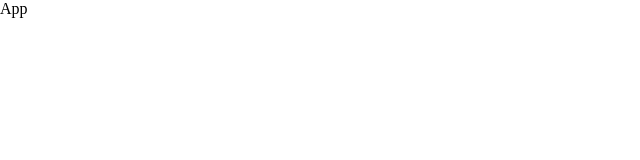
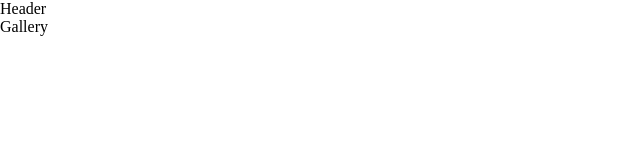
Before and after one commit to crzoukman/gallery-client, a React (Create React App) app: page / in a window 1280 px wide. Shown: the top 160 px of the page, without its empty margins (0-640 px from the left). Built offline with nearby package versions, Linux system fonts and the light colour scheme.

Commit message:
feat: add routing

```diff
--- a/src/App/App.tsx
+++ b/src/App/App.tsx
@@ -1,7 +1,14 @@
 import { FC } from 'react';
+import { Header } from 'components';
+import { Routing } from 'pages';
 
 const App: FC = () => {
-	return <div>App</div>;
+  return (
+    <div>
+      <Header />
+      <Routing />
+    </div>
+  );
 };
 
 export default App;
--- /dev/null
+++ b/src/components/Header/Header.tsx
@@ -0,0 +1,9 @@
+import { FC } from "react";
+
+const Header: FC = () => {
+  return (
+    <div>Header</div>
+  );
+};
+
+export default Header;
--- /dev/null
+++ b/src/components/index.ts
@@ -0,0 +1 @@
+export { default as Header } from './Header/Header';
--- a/src/index.tsx
+++ b/src/index.tsx
@@ -4,11 +4,14 @@ import './index.css';
 import App from './App/App';
 import { store } from './redux/store';
 import { Provider } from 'react-redux';
+import { BrowserRouter } from 'react-router-dom';
 
 ReactDOM.render(
   <React.StrictMode>
     <Provider store={store}>
+      <BrowserRouter>
         <App />
+      </BrowserRouter>
     </Provider>
   </React.StrictMode>,
   document.getElementById('root'),
--- /dev/null
+++ b/src/pages/About/About.tsx
@@ -0,0 +1,9 @@
+import { FC } from "react";
+
+const About: FC = () => {
+  return (
+    <div>About</div>
+  );
+};
+
+export default About;
--- /dev/null
+++ b/src/pages/Details/Details.tsx
@@ -0,0 +1,9 @@
+import { FC } from "react"
+
+const Details: FC = () => {
+  return (
+    <div>Details</div>
+  );
+};
+
+export default Details;
--- /dev/null
+++ b/src/pages/Gallery/Gallery.tsx
@@ -0,0 +1,9 @@
+import { FC } from "react";
+
+const Gallery: FC = () => {
+  return (
+    <div>Gallery</div>
+  );
+};
+
+export default Gallery;
--- /dev/null
+++ b/src/pages/NotFound/NotFound.tsx
@@ -0,0 +1,9 @@
+import { FC } from "react";
+
+const NotFound: FC = () => {
+  return (
+    <div>404</div>
+  );
+};
+
+export default NotFound;
--- /dev/null
+++ b/src/pages/Routing.tsx
@@ -0,0 +1,21 @@
+import { FC } from "react";
+import { Routes, Route } from 'react-router-dom';
+import About from "./About/About";
+import Details from "./Details/Details";
+import Gallery from "./Gallery/Gallery";
+import NotFound from "./NotFound/NotFound";
+
+const Routing: FC = () => {
+  return (
+    <div>
+      <Routes>
+        <Route path="/" element={<Gallery />} />
+        <Route path="/about" element={<About />} />
+        <Route path="/details" element={<Details />} />
+        <Route path="*" element={<NotFound />} />
+      </Routes>
+    </div>
+  );
+};
+
+export default Routing;
--- /dev/null
+++ b/src/pages/index.ts
@@ -0,0 +1 @@
+export { default as Routing } from './Routing';
```
Lines whose indentation alone changed are shown as unchanged.
